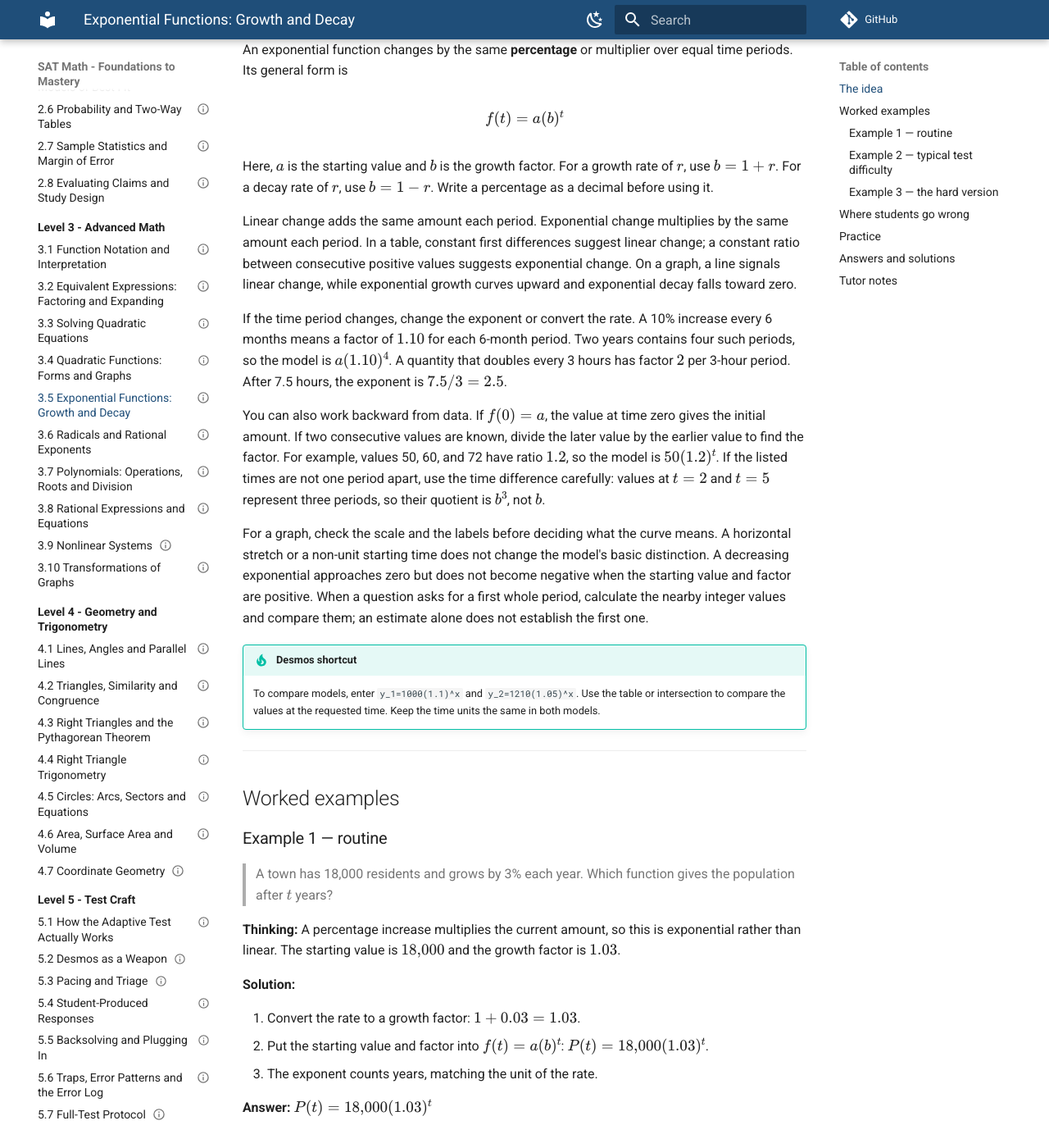
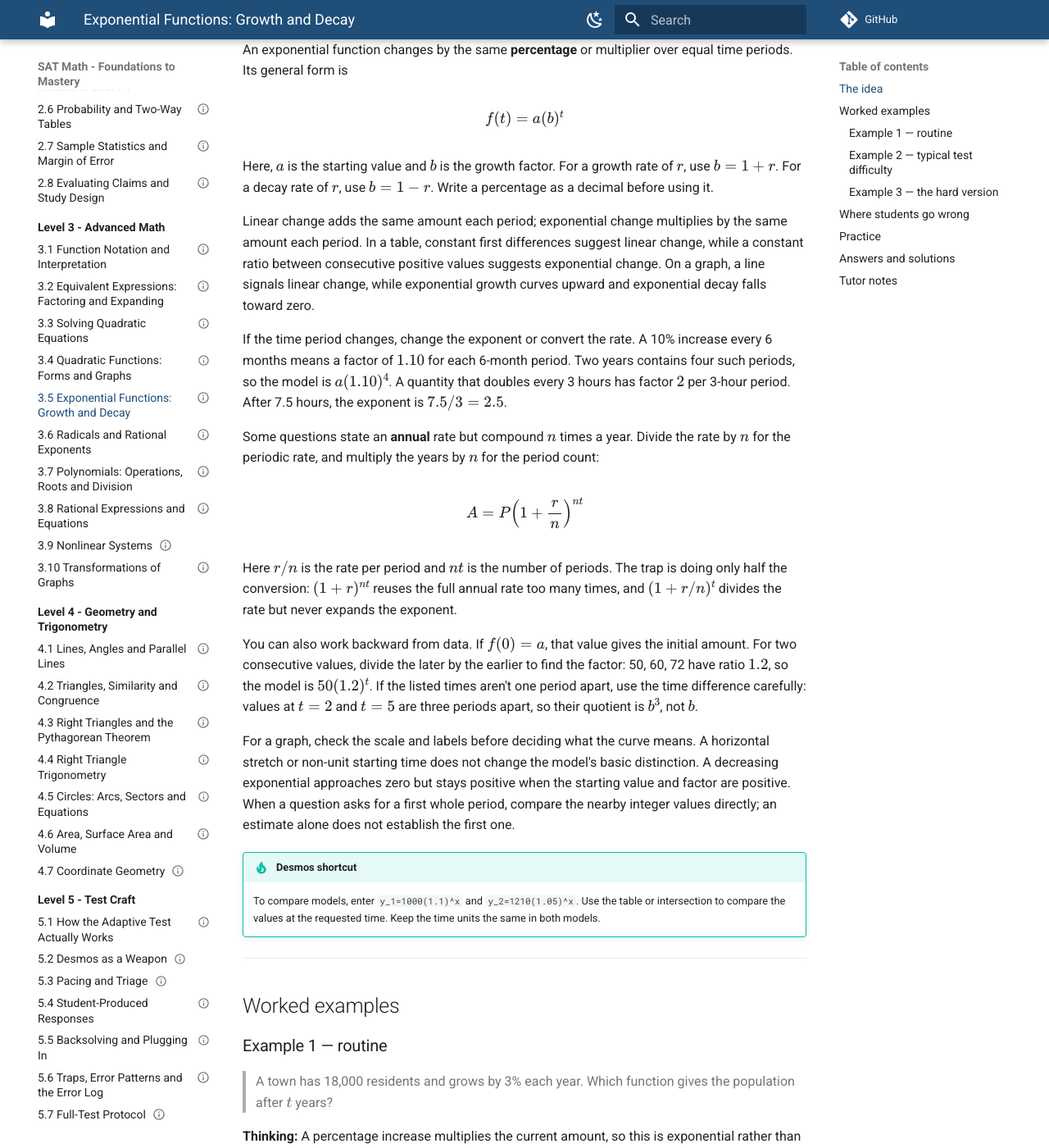
Before and after one commit to mrtatwellhtml/sat-math-course, an MkDocs documentation site: the page built from docs/level-3-advanced/3-5-exponential-functions-growth-and-decay.md, in a window 1280 px wide and 1400 px high, scrolled down 549 px. Shown: the whole window at 82% size. Built offline with MkDocs 1.6.1 and Material for MkDocs 9.7.7, drawn with Linux system fonts in a browser that asks for light colours; comment, search, counter and statistics services are not loaded; some of the changed text lies outside the part shown.

Commit message:
lesson(3.5): teach the periodic rate, independently verified
Copilot wrote this lesson and marked it verified itself. An independent
pass found the record false on two counts.

Worked Example 3 stated 1100(1.04)^5 as 1,338.72 and 1100(1.04)^6 as
1,392.27; the true values are 1,338.32 and 1,391.85. Both were 0.40-0.42
high, and the example's crossover conclusion survived either way, so
nothing looked wrong.

The larger gap was an objective tested in name only. "Handle compounding
over different time periods" was represented entirely by questions that
hand the student a rate already stated per period, which is period-counting
rather than compounding. The form A = P(1 + r/n)^(nt) appeared nowhere in
the file, worked examples included.

The concept section now teaches the periodic rate and names both wrong
models. Q8 is replaced with 8% annual compounded quarterly, so the student
must divide before exponentiating; its distractors are exactly those two
wrong models - 5000(1.02)^3 for keeping the rate but dropping the periods,
5000(1.08)^12 for keeping the periods but dropping the division.

Re-verified from scratch: all twelve answers, all four Q8 options, all four
values in Worked Example 3, grid-in enterability, and that nothing requires
logarithms.

Co-Authored-By: Claude Opus 5 <noreply@anthropic.com>

```diff
--- a/docs/level-3-advanced/3-5-exponential-functions-growth-and-decay.md
+++ b/docs/level-3-advanced/3-5-exponential-functions-growth-and-decay.md
@@ -36,13 +36,21 @@ $$
 
 Here, $a$ is the starting value and $b$ is the growth factor. For a growth rate of $r$, use $b=1+r$. For a decay rate of $r$, use $b=1-r$. Write a percentage as a decimal before using it.
 
-Linear change adds the same amount each period. Exponential change multiplies by the same amount each period. In a table, constant first differences suggest linear change; a constant ratio between consecutive positive values suggests exponential change. On a graph, a line signals linear change, while exponential growth curves upward and exponential decay falls toward zero.
+Linear change adds the same amount each period; exponential change multiplies by the same amount each period. In a table, constant first differences suggest linear change, while a constant ratio between consecutive positive values suggests exponential change. On a graph, a line signals linear change, while exponential growth curves upward and exponential decay falls toward zero.
 
 If the time period changes, change the exponent or convert the rate. A 10% increase every 6 months means a factor of $1.10$ for each 6-month period. Two years contains four such periods, so the model is $a(1.10)^4$. A quantity that doubles every 3 hours has factor $2$ per 3-hour period. After 7.5 hours, the exponent is $7.5/3=2.5$.
 
-You can also work backward from data. If $f(0)=a$, the value at time zero gives the initial amount. If two consecutive values are known, divide the later value by the earlier value to find the factor. For example, values 50, 60, and 72 have ratio $1.2$, so the model is $50(1.2)^t$. If the listed times are not one period apart, use the time difference carefully: values at $t=2$ and $t=5$ represent three periods, so their quotient is $b^3$, not $b$.
+Some questions state an **annual** rate but compound $n$ times a year. Divide the rate by $n$ for the periodic rate, and multiply the years by $n$ for the period count:
 
-For a graph, check the scale and the labels before deciding what the curve means. A horizontal stretch or a non-unit starting time does not change the model's basic distinction. A decreasing exponential approaches zero but does not become negative when the starting value and factor are positive. When a question asks for a first whole period, calculate the nearby integer values and compare them; an estimate alone does not establish the first one.
+$$
+A=P\left(1+\frac{r}{n}\right)^{nt}
+$$
+
+Here $r/n$ is the rate per period and $nt$ is the number of periods. The trap is doing only half the conversion: $(1+r)^{nt}$ reuses the full annual rate too many times, and $(1+r/n)^{t}$ divides the rate but never expands the exponent.
+
+You can also work backward from data. If $f(0)=a$, that value gives the initial amount. For two consecutive values, divide the later by the earlier to find the factor: 50, 60, 72 have ratio $1.2$, so the model is $50(1.2)^t$. If the listed times aren't one period apart, use the time difference carefully: values at $t=2$ and $t=5$ are three periods apart, so their quotient is $b^3$, not $b$.
+
+For a graph, check the scale and labels before deciding what the curve means. A horizontal stretch or non-unit starting time does not change the model's basic distinction. A decreasing exponential approaches zero but stays positive when the starting value and factor are positive. When a question asks for a first whole period, compare the nearby integer values directly; an estimate alone does not establish the first one.
 
 !!! tip "Desmos shortcut"
     To compare models, enter `y_1=1000(1.1)^x` and `y_2=1210(1.05)^x`. Use the table or intersection to compare the values at the requested time. Keep the time units the same in both models.
@@ -158,12 +166,12 @@ Which statement best describes the change in $f(t)$?
 - C) $100(2)^{3/7.5}$
 - D) $100(2)^{7.5-3}$
 
-**8.** An investment of 1,000 dollars earns 12% interest compounded annually or 1% interest compounded monthly. After 1 year, how much greater is the monthly-compounded balance than the annually compounded balance, to the nearest dollar?
+**8.** A savings account of \$5,000 earns an annual interest rate of 8%, compounded quarterly. Using $A=P\left(1+\dfrac{r}{n}\right)^{nt}$, what is the balance after 3 years, to the nearest dollar?
 
-- A) 0 dollars
-- B) 6 dollars
-- C) 7 dollars
-- D) 12 dollars
+- A) \$5,306
+- B) \$6,200
+- C) \$6,341
+- D) \$12,591
 
 **9.** A water tank contains 80 liters and loses 20% of its water every hour. How many liters remain after 3 hours? *(student-produced response)*
 
@@ -227,7 +235,9 @@ Which statement best describes the change in $f(t)$?
 
     **7.** The number of doubling periods is elapsed time divided by doubling time: $7.5/3=2.5$. The model gives $100(2)^{2.5}$, so the answer is B.
 
-    **8.** Annual compounding gives $1{,}000(1.12)=1{,}120$. Monthly compounding gives $1{,}000(1.01)^{12}\approx1{,}126.83$. The difference is about $6.83$, which rounds to 7 dollars. The answer is C.
+    **8.** The account compounds quarterly, so $n=4$ and the periodic rate is $r/n=0.08/4=0.02$. Over 3 years there are $nt=4(3)=12$ periods, so the balance is $5{,}000(1.02)^{12}\approx6{,}341.21$, which rounds to \$6,341. The answer is C.
+
+    The most tempting wrong answer is \$5,306, from $5{,}000(1.02)^3$ — using the correct periodic rate but leaving the exponent as $t=3$ instead of expanding it to $nt=12$, so the account only compounds once a year instead of four times. Choice D, \$12,591, comes from the opposite half of the same mistake, $5{,}000(1.08)^{12}$: correctly using 12 periods but applying the full annual rate each time instead of dividing it by $n$ first. Choice B, \$6,200, is simple interest, $5{,}000(1+0.08\times3)$, which adds interest instead of compounding it.
 
     **9.** Losing 20% means retaining 80%, or a factor of $0.8$. After 3 hours, the amount is $80(0.8)^3=80(0.512)=40.96$ liters.
 
```
Also changed, not shown: other parts of docs/level-3-advanced/3-5-exponential-functions-growth-and-decay.md (+2 -2 lines).
